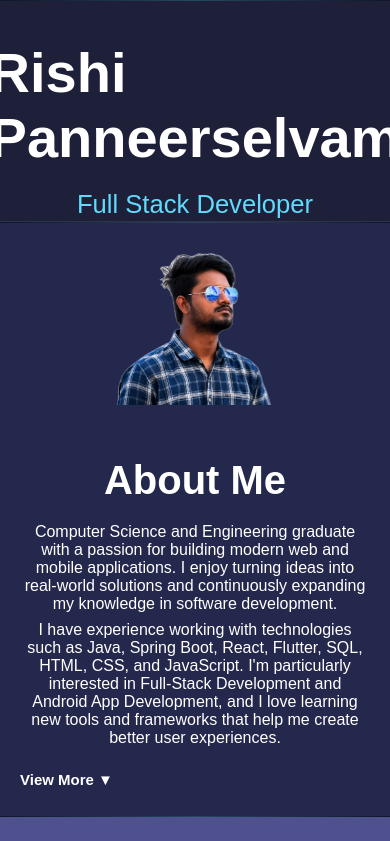
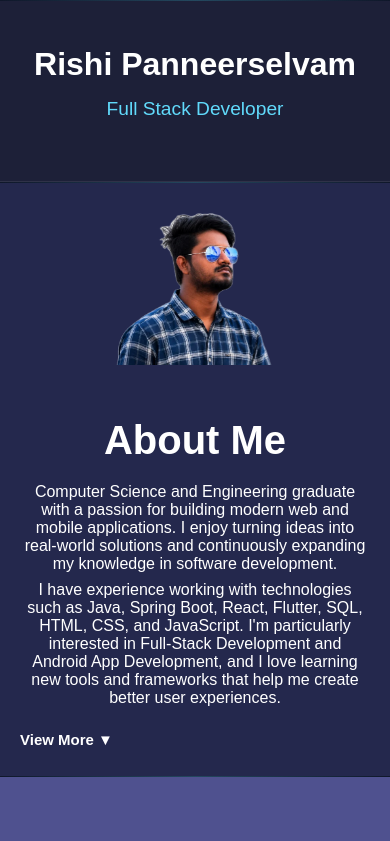
Before and after one commit to Rishi2553/portfolio-v2, a React (Vite) app: page / in a window 390 px wide. Shown: the top 841 px of the page. Built offline with nearby package versions, Linux system fonts and the light colour scheme.

Commit message:
Add Home component and refactor hero layout for responsiveness

```diff
--- a/src/components/Home.css
+++ b/src/components/Home.css
@@ -2,7 +2,7 @@
     height: 220px;
 
     display: flex;
-    flex-direction: column;
+    /* flex-direction: column; */
     justify-content: center;
     align-items: center;
 
@@ -11,20 +11,45 @@
     border-bottom: 1px solid rgba(255, 255, 255, 0.08);
 }
 
-.home-section h1 {
+.home-content {
+    display: flex;
+    flex-direction: column;
+    align-items: center;
+    justify-content: center;
+}
+
+.home-content h1 {
     font-size: 3.5rem;
     font-weight: 600;
 
     color: white;
 
-    margin-bottom: 10px;
+    margin: 0;
 }
 
-.home-section h2 {
+.home-content h2 {
     font-size: 1.6rem;
     font-weight: 400;
 
     color: #61dafb;
-    margin-top: 10px;
-    margin-bottom: 20px;
+    margin-top: 15px;
+    /* margin-bottom: 20px; */
 }
+@media (max-width: 768px) {
+
+    .home-section {
+        height: 180px;
+        padding: 0 20px;
+    }
+
+    .home-content h1 {
+        font-size: 2rem;
+        text-align: center;
+    }
+
+    .home-content h2 {
+        font-size: 1.2rem;
+        text-align: center;
+    }
+
+}
--- a/src/components/Home.jsx
+++ b/src/components/Home.jsx
@@ -4,8 +4,10 @@ function Home() {
 
   return (
     <section className="home-section" id="home">
+      <div className="home-content">
       <h1>Rishi Panneerselvam</h1>
       <h2>Full Stack Developer</h2>
+      </div>
     </section>
   );
 }
--- a/src/components/MainContent.jsx
+++ b/src/components/MainContent.jsx
@@ -9,11 +9,11 @@ function MainContent() {
     return (
         <main className="content">
             <div className="section-divider"></div>
-            <section id="home">
-                <Home />
+             <section id="home">
+                     <Home />
             </section>
+
             <div className="section-divider"></div>
-
             <section id="about">
                 <AboutMe />
             </section>
--- a/src/components/Profile.jsx
+++ b/src/components/Profile.jsx
@@ -1,4 +1,4 @@
-import ProfilePicture from "../assets/profile.png";
+import ProfilePicture from "../assets/profile.jpg";
 import SocialLinks from "./SocialLinks";
 import "./Profile.css";
 
```
Also changed, not shown: src/assets/profile.jpg (added).
